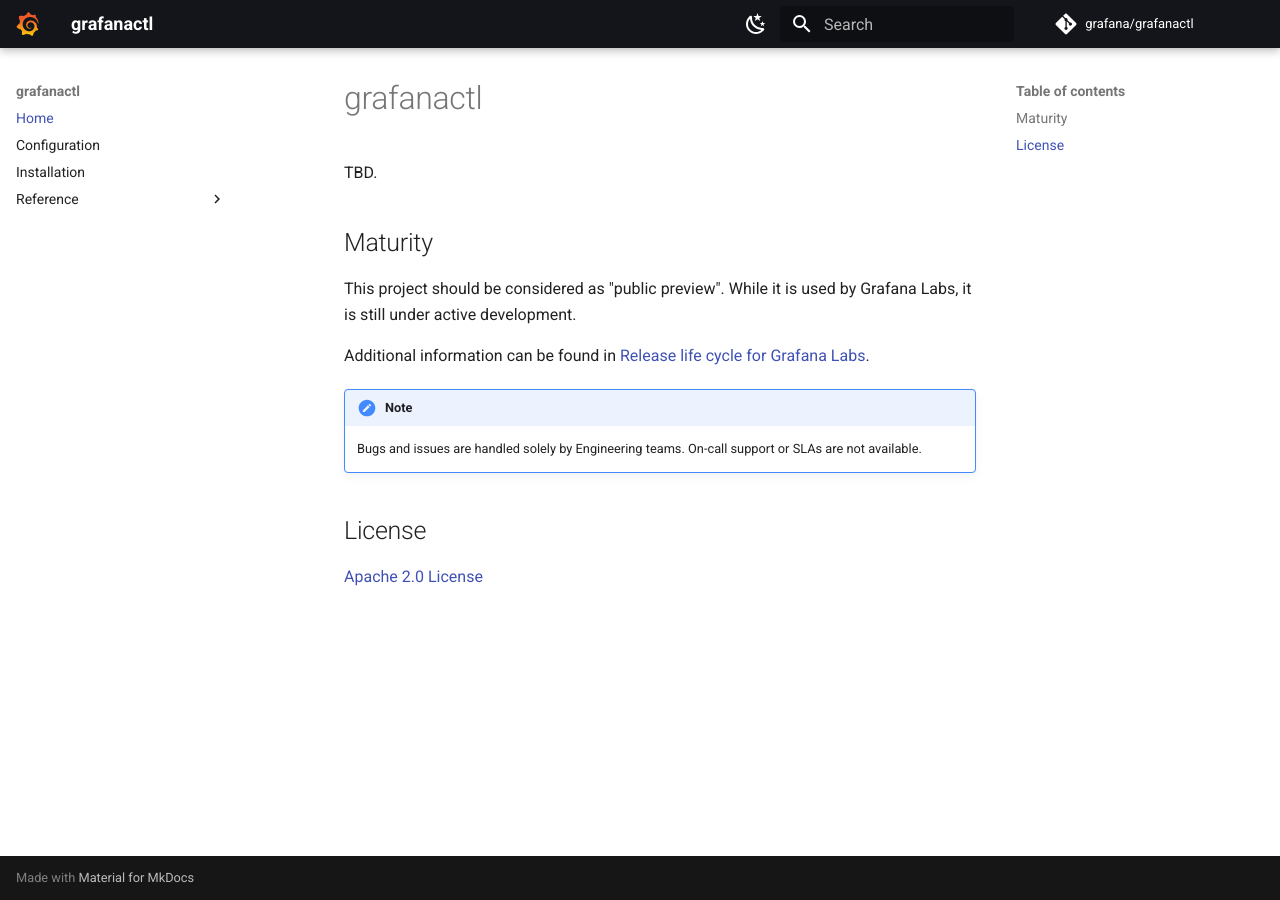
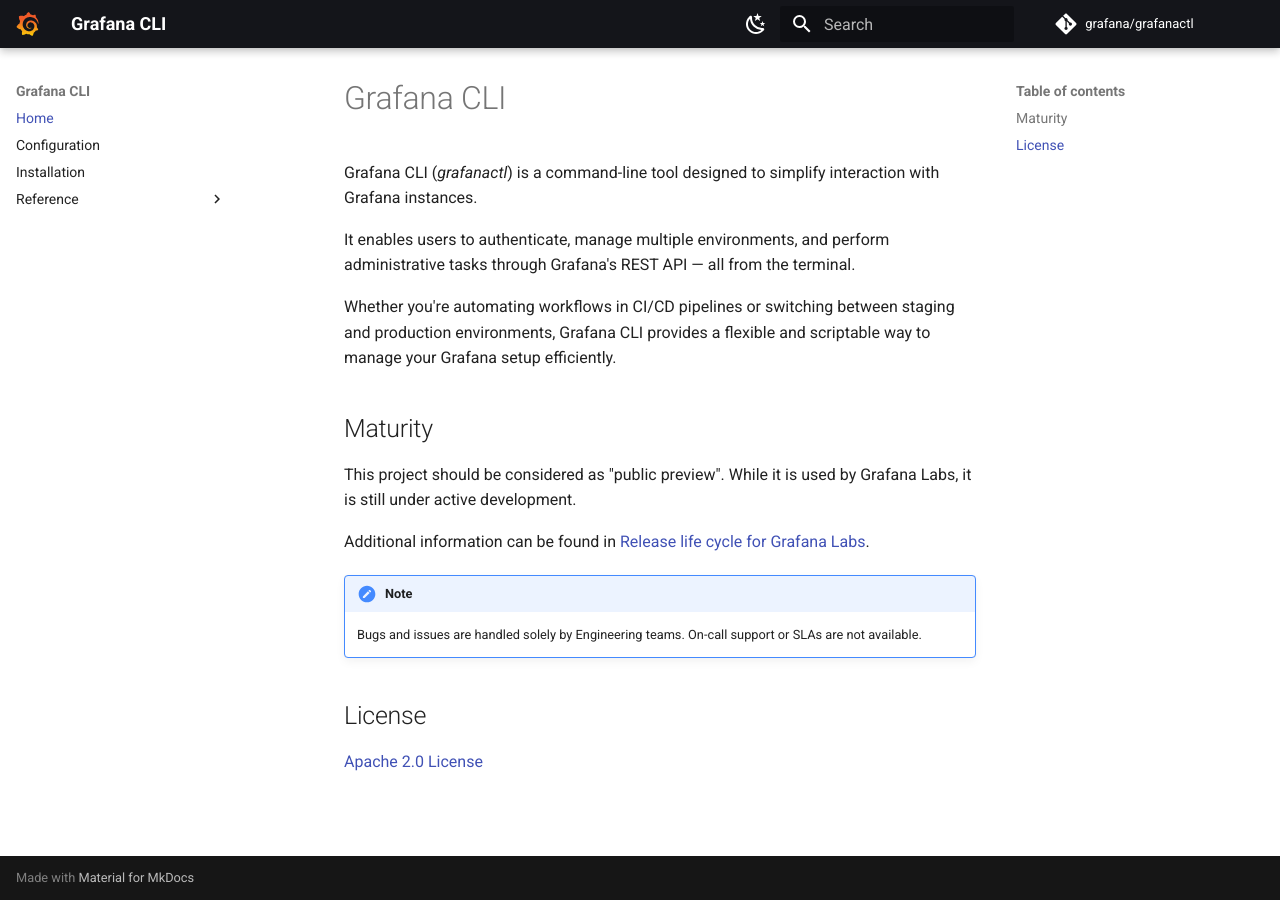
Before and after one commit to grafana/grafanactl, an MkDocs documentation site: the page built from docs/index.md, in a window 1280 px wide. Built offline with MkDocs 1.6.1 and Material for MkDocs 9.7.7, drawn with Linux system fonts in a browser that asks for light colours; comment, search, counter and statistics services are not loaded.

Commit message:
Add a small introduction in the documentation's homepage

```diff
--- a/docs/index.md
+++ b/docs/index.md
@@ -2,9 +2,13 @@
 title: Home
 ---
 
-# grafanactl
+# Grafana CLI
 
-TBD.
+Grafana CLI (_grafanactl_) is a command-line tool designed to simplify interaction with Grafana instances.
+
+It enables users to authenticate, manage multiple environments, and perform administrative tasks through Grafana's REST API — all from the terminal.
+
+Whether you're automating workflows in CI/CD pipelines or switching between staging and production environments, Grafana CLI provides a flexible and scriptable way to manage your Grafana setup efficiently.
 
 ## Maturity
 
--- a/mkdocs.yml
+++ b/mkdocs.yml
@@ -1,5 +1,5 @@
-site_name: grafanactl
-site_author: 'Grafana Labs'
+site_name: Grafana CLI
+site_author: "Grafana Labs"
 
 repo_name: "grafana/grafanactl"
 repo_url: "https://github.com/grafana/grafanactl"
```
Also changed, not shown: .markdownlint.json (added).
